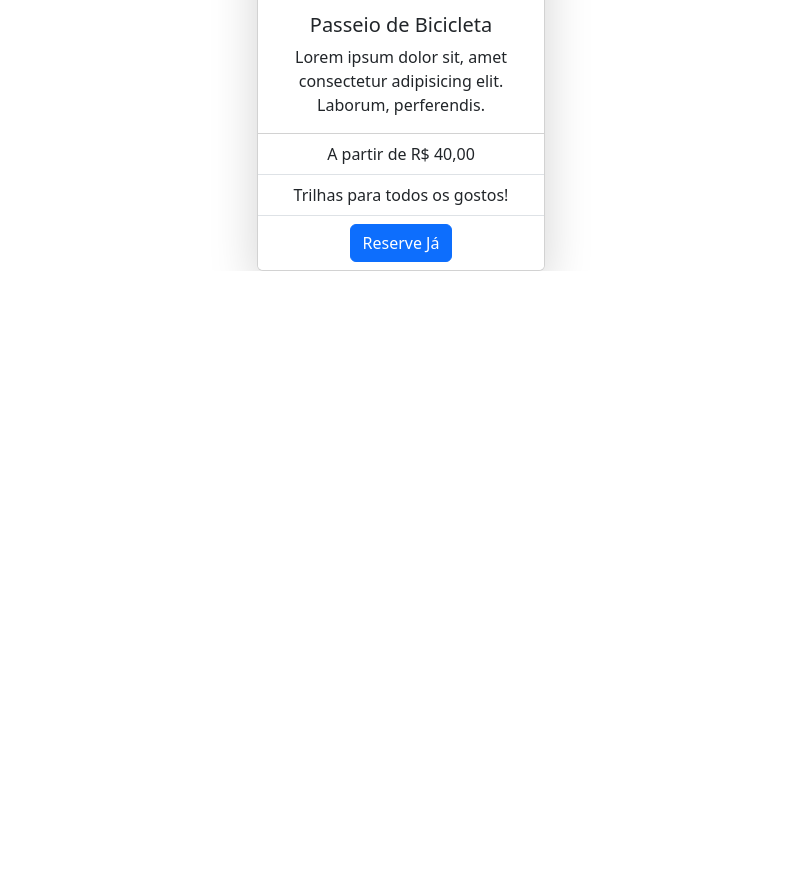
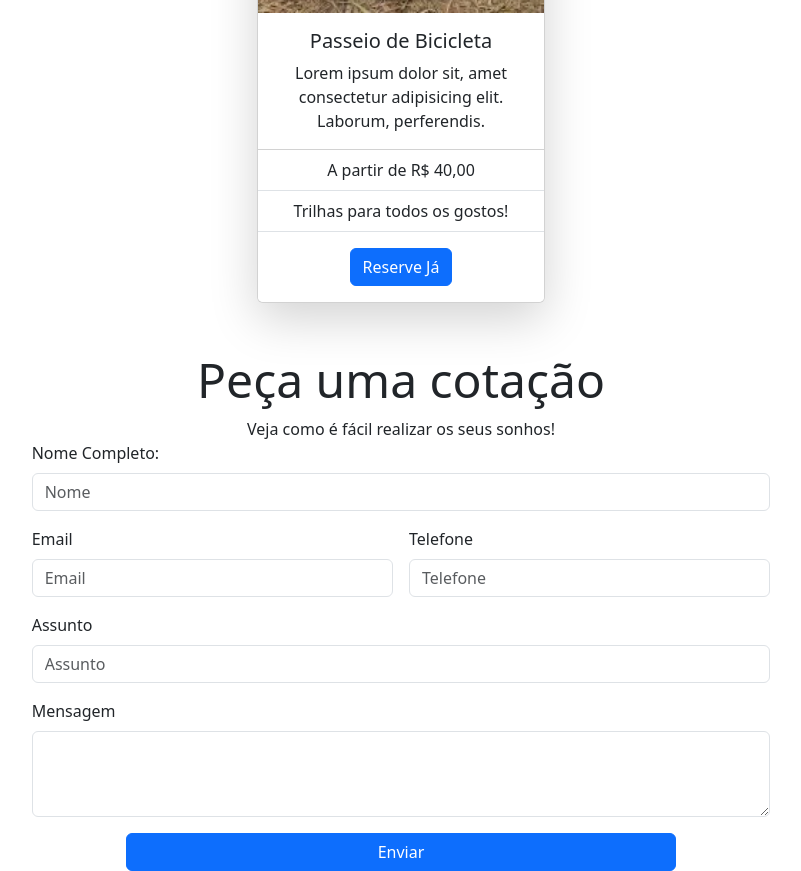
Before and after one commit to Rodrigokaki/BootCamp-Modulo2-Viagens, a plain HTML site: page index.html in a window 1280 px wide. Shown: the part 2944-3815 px from the top of the page, without its empty margins (239-1040 px from the left). Before the commit the page ends 3215 px from the top, so only its background shows below. Drawn offline with nearby package versions, Linux system fonts and the light colour scheme.

Commit message:
Form finalizado

```diff
--- a/index.html
+++ b/index.html
@@ -94,7 +94,7 @@
       </button>
     </div>
 
-    <!-- Title and SubTitle -->
+    <!-- Title and SubTitle Scroll spy-->
     <h1 class="display-5 mt-5">Aqui começa a sua aventura!</h1>
     <div>Reserve agora a sua experiência</div>
 
@@ -256,7 +256,7 @@
       </div>
     </div>
 
-    <!-- Title and SubTitle -->
+    <!-- Title and SubTitle Tabs-->
     <h1 class="display-5 mt-5">Acomodações</h1>
     <div>Do luxo ao econômico!</div>
 
@@ -305,7 +305,7 @@
       </div>
     </div>
 
-    <!-- Title and SubTitle -->
+    <!-- Title and SubTitle Cards-->
     <h1 class="display-5 mt-5">Passeios Incríveis</h1>
     <div>Descubra os melhores passeios no seu destino!</div>
 
@@ -322,7 +322,7 @@
           <li class="list-group-item">A partir de R$ 90,00</li>
           <li class="list-group-item">Tire fotos incríveis</li>
           <li class="list-group-item">
-            <a href="#" class="btn btn-primary">Reserve Já</a>
+            <a href="#" class="btn btn-primary m-2">Reserve Já</a>
           </li>
         </ul>
       </div>
@@ -338,7 +338,7 @@
           <li class="list-group-item">A partir de R$ 190,00</li>
           <li class="list-group-item">Visite lugares secretos!</li>
           <li class="list-group-item">
-            <a href="#" class="btn btn-primary">Reserve Já</a>
+            <a href="#" class="btn btn-primary m-2">Reserve Já</a>
           </li>
         </ul>
       </div>
@@ -355,7 +355,7 @@
           <li class="list-group-item">A partir de R$ 70,00</li>
           <li class="list-group-item">Explore a natureza!</li>
           <li class="list-group-item">
-            <a href="#" class="btn btn-primary">Reserve Já</a>
+            <a href="#" class="btn btn-primary m-2">Reserve Já</a>
           </li>
         </ul>
       </div>
@@ -372,12 +372,48 @@
           <li class="list-group-item">A partir de R$ 40,00</li>
           <li class="list-group-item">Trilhas para todos os gostos!</li>
           <li class="list-group-item">
-            <a href="#" class="btn btn-primary">Reserve Já</a>
+            <a href="#" class="btn btn-primary m-2">Reserve Já</a>
           </li>
         </ul>
       </div>
 
     </div>
+
+    <!-- Title and SubTitle Form-->
+    <h1 class="display-5 mt-5">Peça uma cotação</h1>
+    <div>Veja como é fácil realizar os seus sonhos!</div>
+
+    <!-- Form -->
+    <form class="row g-3 text-start">
+      <div class="col-10 col-lg-8 offset-1 offset-lg-2">
+        <label for="inputNome" class="form-label">Nome Completo:</label>
+        <input type="text" class="form-control" id="inputNome" placeholder="Nome">
+      </div>
+
+      <div class="col-10 col-lg-4 offset-1 offset-lg-2">
+        <label for="inputEmail" class="form-label">Email</label>
+        <input type="email" class="form-control" id="inputEmail" placeholder="Email">
+      </div>
+
+      <div class="col-10 col-lg-4 offset-1 offset-lg-0">
+        <label for="inputTelefone" class="form-label">Telefone</label>
+        <input type="text" class="form-control" id="inputTelefone" placeholder="Telefone">
+      </div>
+
+      <div class="col-10 col-lg-8 offset-1 offset-lg-2">
+        <label for="inputAssunto" class="form-label">Assunto</label>
+        <input type="text" class="form-control" id="inputAssunto" placeholder="Assunto">
+      </div>
+
+      <div class="col-10 col-lg-8 offset-1 offset-lg-2">
+        <label for="inputMensagem" class="form-label">Mensagem</label>
+        <textarea class="form-control" id="inputMensagem" rows="3"></textarea>
+      </div>
+
+      <div class="d-grid col-6 mx-auto">
+        <button class="btn btn-primary" type="button">Enviar</button>
+      </div>
+    </form>
 
   </div>
 
```
